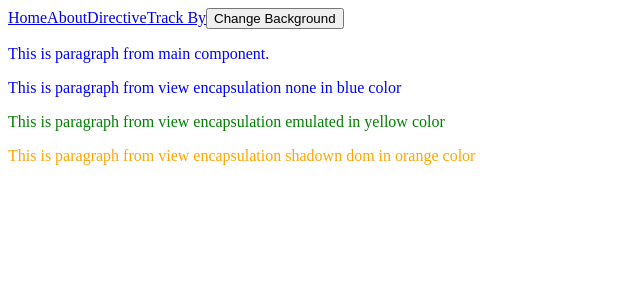
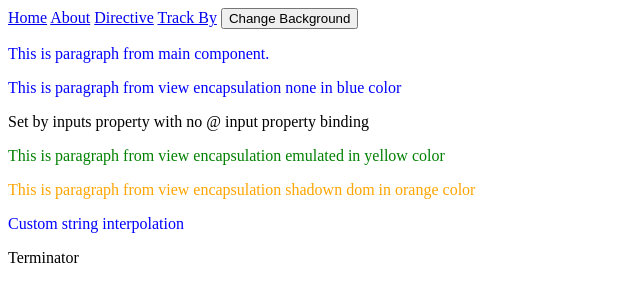
Before and after one commit to amit-1826/ng-advanced, an Angular app: page / in a window 1280 px wide. Shown: the top 302 px of the page, without its empty margins (0-640 px from the left). Built offline with nearby package versions, Linux system fonts and the light colour scheme.

Commit message:
Added inputs property in component decorator, added custom string interpolation

```diff
--- a/src/app/app.component.html
+++ b/src/app/app.component.html
@@ -7,8 +7,12 @@
 
 <p>This is paragraph from main component.</p>
 
-<app-view-none></app-view-none>
+<app-view-none [bankName]="'Set by inputs property with no @ input property binding'"></app-view-none>
 <app-view-emulated></app-view-emulated>
 <app-view-shadow-dom></app-view-shadow-dom>
 
+
+<p>  Custom string interpolation</p>
+$name$
+
 <router-outlet></router-outlet>
--- a/src/app/app.component.ts
+++ b/src/app/app.component.ts
@@ -3,9 +3,13 @@ import { Component } from '@angular/core';
 @Component({
   selector: 'app-root',
   templateUrl: './app.component.html',
-  styleUrls: ['./app.component.scss']
+  styleUrls: ['./app.component.scss'],
+  interpolation: ['$', '$'],
+  preserveWhitespaces: true
 })
 export class AppComponent {
+
+  name = 'Terminator';
 
   changeBg() {
     if (document.body.classList.contains('dark')) {
--- a/src/app/components/encapsulation/view-none/view-none.component.html
+++ b/src/app/components/encapsulation/view-none/view-none.component.html
@@ -1 +1,2 @@
 <p>This is paragraph from view encapsulation none in blue color</p>
+{{bankName}}
--- a/src/app/components/encapsulation/view-none/view-none.component.ts
+++ b/src/app/components/encapsulation/view-none/view-none.component.ts
@@ -4,8 +4,9 @@ import { Component, ViewEncapsulation } from '@angular/core';
   selector: 'app-view-none',
   templateUrl: './view-none.component.html',
   styleUrls: ['./view-none.component.scss'],
-  encapsulation: ViewEncapsulation.None
+  encapsulation: ViewEncapsulation.None,
+  inputs: ['bankName']
 })
 export class ViewNoneComponent {
-
+  bankName = 'Bank Name';
 }
```
